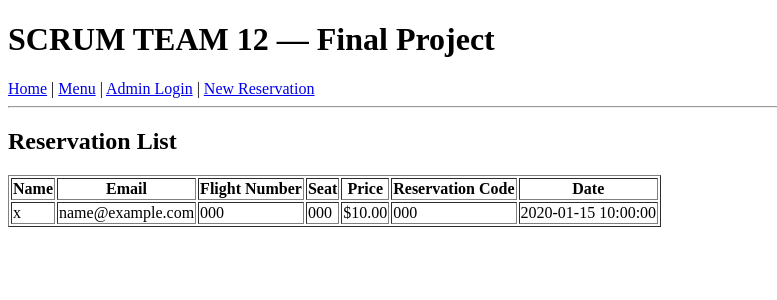
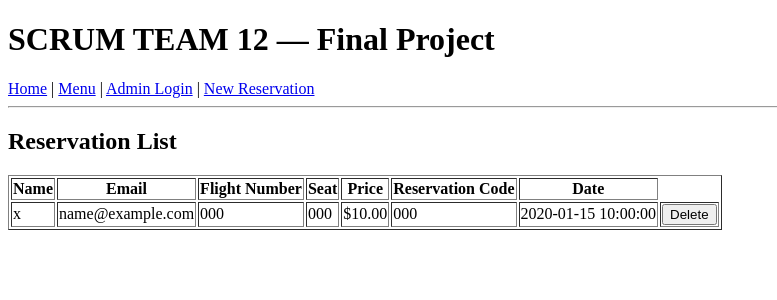
Before and after one commit to Pnlrv5/SCRUM-TEAM-12---Final-Project, a Flask app: page /reservations in a window 1280 px wide. Shown: the top 300 px of the page, without its empty margins (0-777 px from the left). Run offline with Flask 3, Linux system fonts and the light colour scheme; tables that the repository leaves empty hold one stand-in row (values such as "Sample post").

Commit message:
fixed my commit mistake
re added logans delete button, i accidently removed it

```diff
--- a/templates/reservation_list.html
+++ b/templates/reservation_list.html
@@ -23,7 +23,12 @@
         <td>${{ r.price }}</td>
         <td>{{ r.reservation_code }}</td>
         <td>{{ r.reservation_date }}</td>
-
+        <td><!-- delete button per instructions-->
+            <form action="/delete_reservation/{{ r.id }}" method="POST"
+                  onsubmit="return confirm('Delete this reservation?');">
+                <button type="submit">Delete</button>
+            </form>
+        </td>
     </tr>
     {% endfor %}
 </table>
```
